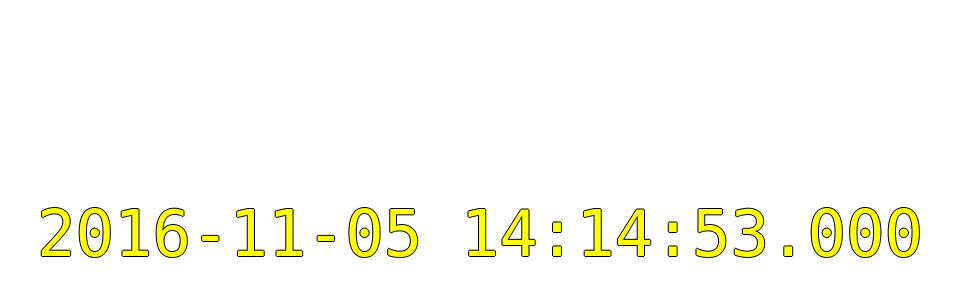
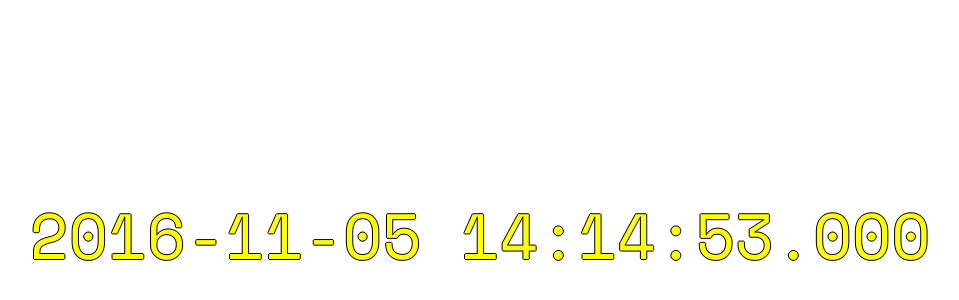
Before and after one commit to genuinegreg/my-ugly-timer, a plain HTML site: page index.html in a window 1280 px wide. Shown: the part 166-466 px from the top of the page, without its empty margins (160-1119 px from the left). Drawn offline with nearby package versions, Linux system fonts and the light colour scheme.

Commit message:
Update index.html

```diff
--- a/index.html
+++ b/index.html
@@ -10,7 +10,7 @@
         }
 
         app-clock {
-            font-family: mono;
+            font-family: 'Space Mono', monospace;
             color: yellow;
             text-shadow: -1px 0 black, 0 1px black, 1px 0 black, 0 -1px black;
         }
@@ -24,6 +24,8 @@
           justify-content: center;
         }
     </style>
+
+    <link href="https://fonts.googleapis.com/css?family=Space+Mono" rel="stylesheet">
 
 </head>
 
```
